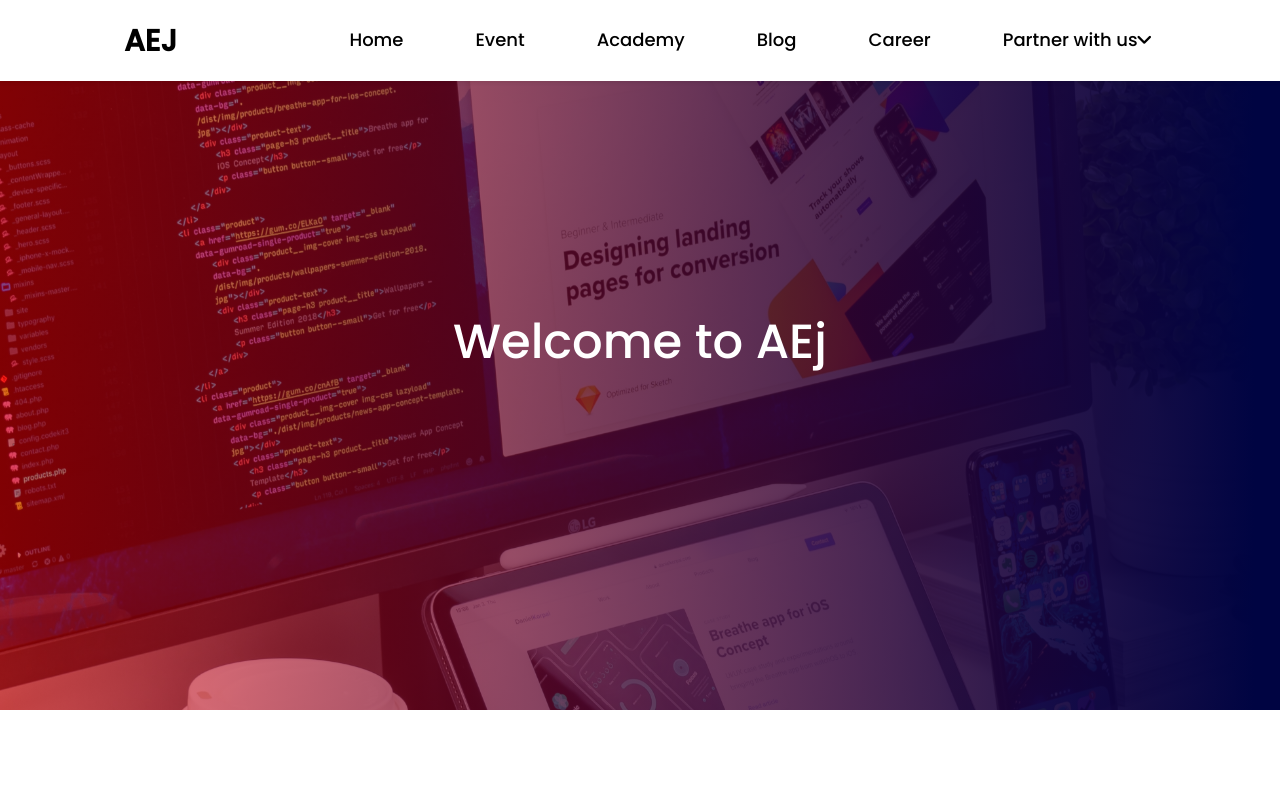
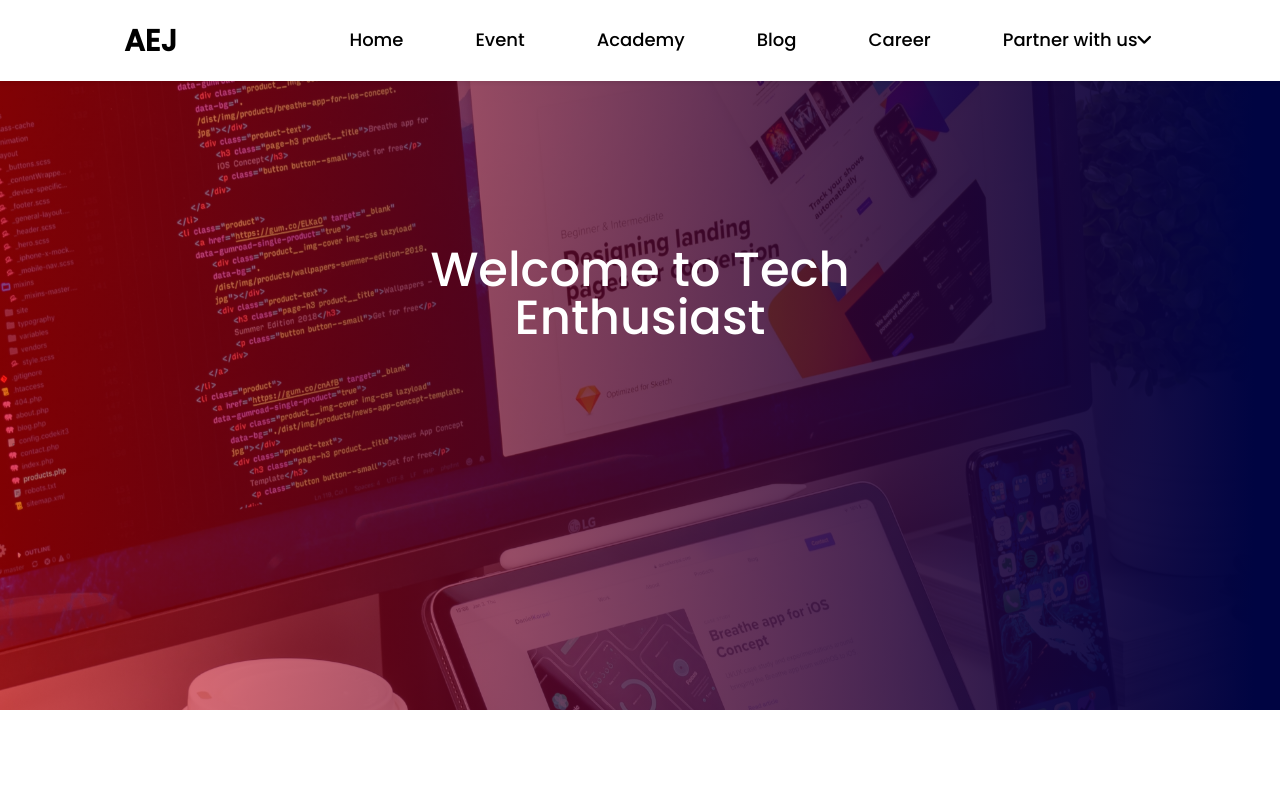
Before and after one commit to fikrinurfadillah/tech-enthusiats, a Vue app: page /register in a window 1280 px wide. Shown: the top 788 px of the page. Built offline with nearby package versions, Linux system fonts and the light colour scheme; grey boxes are pictures that could not be loaded; what vue-toast-notification would draw is missing.

Commit message:
first commit

```diff
--- a/src/components/HeroImage.vue
+++ b/src/components/HeroImage.vue
@@ -1,6 +1,6 @@
 <template>
   <div class="hero-image">
-    <h1 class="text-5xl">Welcome to AEj</h1>
+    <h1 class="text-5xl">Welcome to Tech Enthusiast</h1>
   </div>
 </template>
 
```
